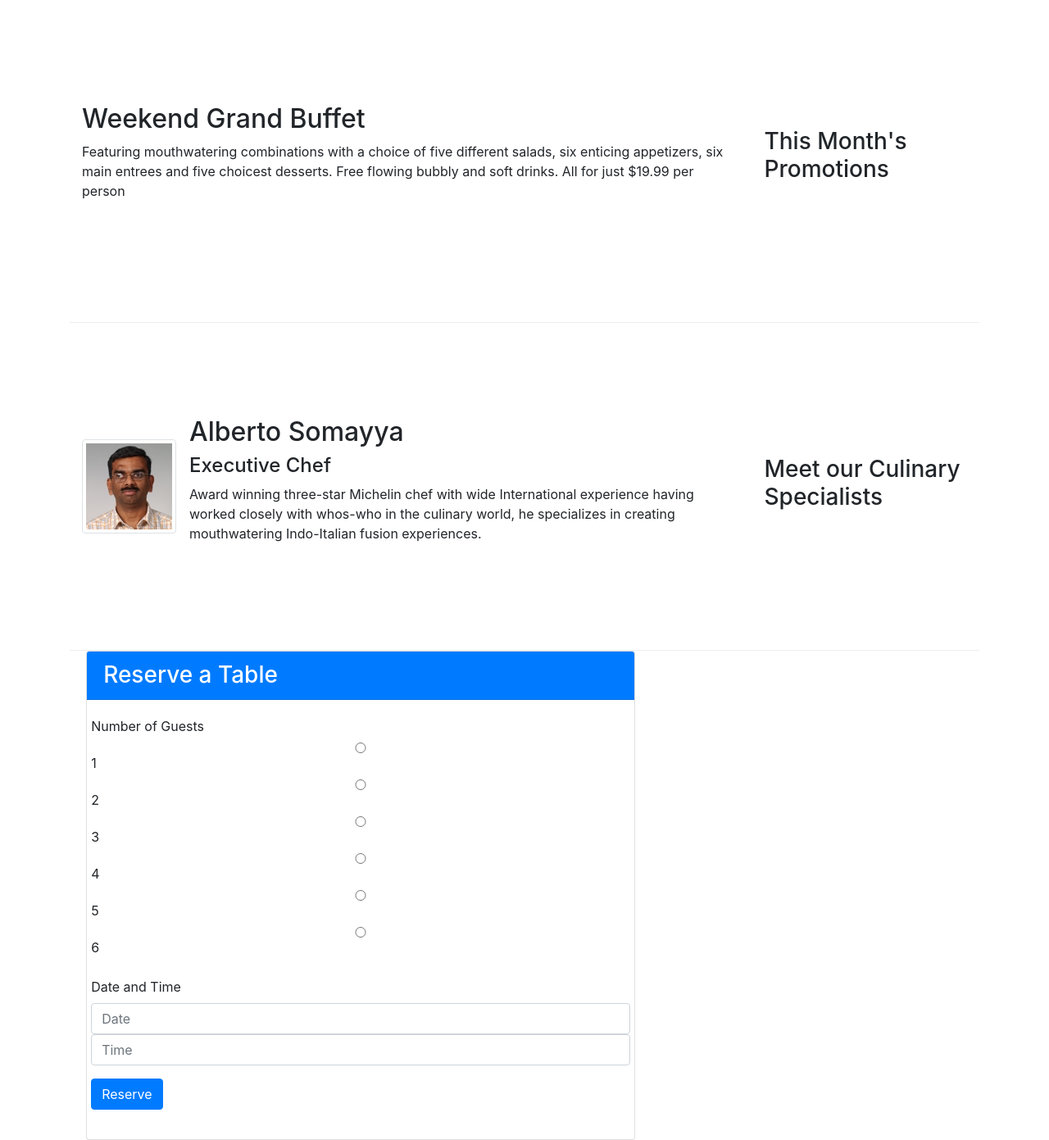
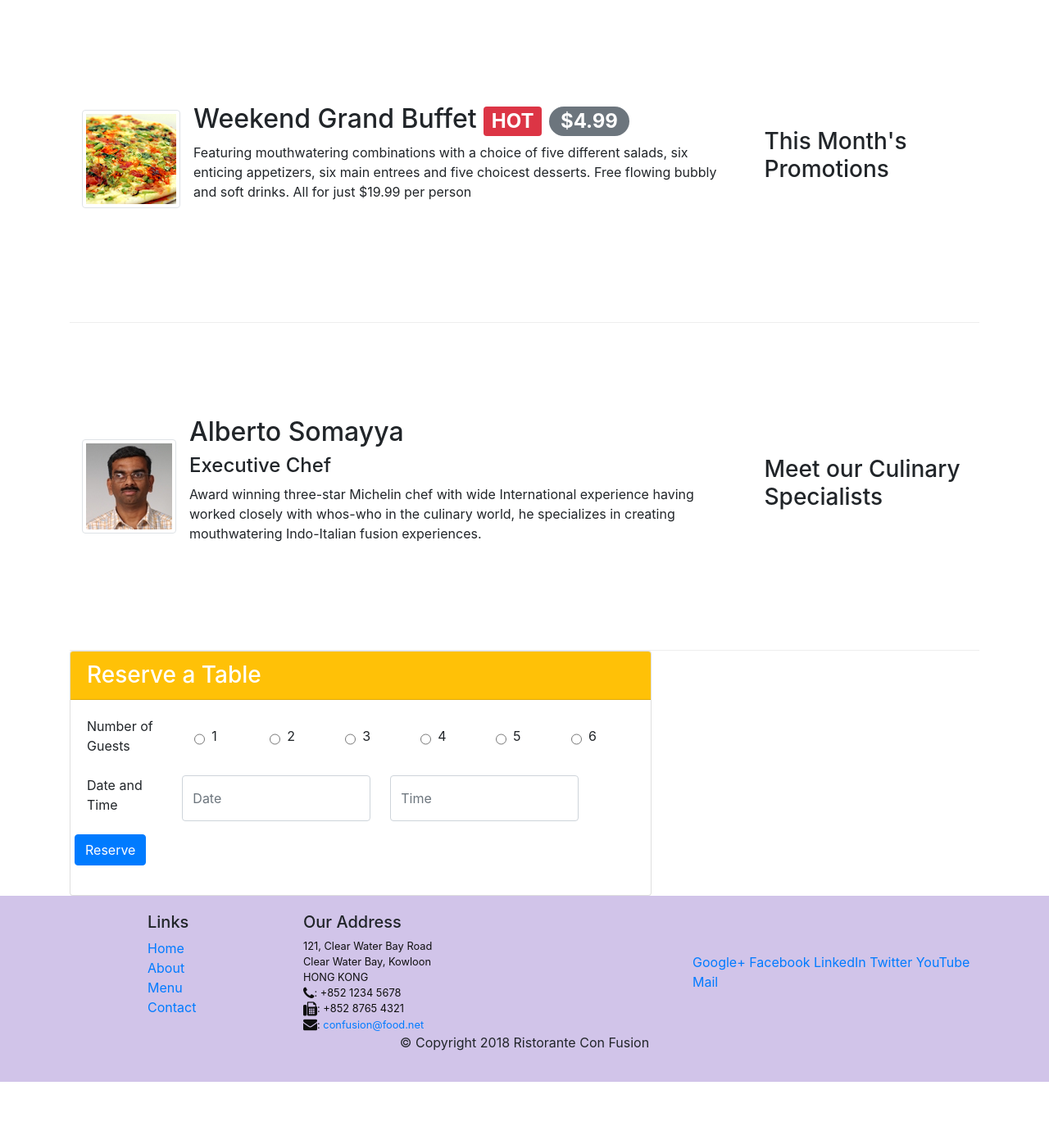
Before and after one commit to Smilesli/Bootstrap4, a website: page index.html in a window 1280 px wide. Shown: the part 740-2131 px from the top of the page at 82% size. After the commit the page ends 2060 px from the top, so only its background shows below. Drawn offline with nearby package versions, Linux system fonts and the light colour scheme.

Commit message:
Assign2-task2-Add content

```diff
--- a/index.html
+++ b/index.html
@@ -73,8 +73,18 @@
                 <h3>This Month's Promotions</h3>
             </div>
             <div class="col col-sm order-sm-first col-md">
-                <h2>Weekend Grand Buffet</h2>
-                <p>Featuring mouthwatering combinations with a choice of five different salads, six enticing appetizers, six main entrees and five choicest desserts. Free flowing bubbly and soft drinks. All for just $19.99 per person </p>
+                <div class="media">
+                    <img class="d-flex mr-3 img-thumbnail align-self-center"
+                            src="img/uthappizza.png" alt="Uthappizza">
+                    <div class="media-body">
+                        <h2 class="mt-0">
+                            Weekend Grand Buffet
+                            <span class="badge badge-danger">HOT</span>
+                            <span class="badge badge-pill badge-secondary">$4.99</span>
+                        </h2>
+                        <p class="d-none d-sm-block">Featuring mouthwatering combinations with a choice of five different salads, six enticing appetizers, six main entrees and five choicest desserts. Free flowing bubbly and soft drinks. All for just $19.99 per person </p>
+                    </div>
+                </div>
             </div>
         </div>
         <div class="row row-content align-items-center">
@@ -93,32 +103,52 @@
                 </div>
             </div>
         </div>
-        <div class="row col-12 col-sm-8 justify-content-sm-center">
+        <div class="row col-12 col-sm-8 d-flex justify-content-center">
             <div class="card">
-                <h3 class="card-header bg-primary text-white">Reserve a Table</h3>
+                <h3 class="card-header bg-warning text-white">Reserve a Table</h3>
                 <div class="card-body">
                     <form>
                         <div class="form-group row">
+                            <div class="col-12 col-sm-2">
                                 <label for="guestNum" class="">Number of Guests</label>
-                            <input type="radio"class="form-control" id="1" name="1">
+                            </div>
+                            <div class="col-12 col-sm-10 d-flex flex-row align-items-center">
+                                <div class="col-sm-2 d-flex flex-row">
+                                    <input type="radio"class="mr-2" id="1" name="1">
                                     <label for="1" class="">1</label>
-                            <input type="radio"class="form-control" id="2" name="2">
-                            <label for="2" class="">2</label>
-                            <input type="radio"class="form-control" id="3" name="3">
+                                </div>
+                                <div class="col-sm-2 d-flex flex-row">
+                                    <input type="radio"class="mr-2" id="2" name="2">
+                                    <label for="12" class="">2</label>
+                                </div>
+                                <div class="col-sm-2 d-flex flex-row">
+                                    <input type="radio"class="mr-2" id="3" name="3">
                                     <label for="3" class="">3</label>
-                            <input type="radio"class="form-control" id="4" name="4">
+                                </div>
+                                <div class="col-sm-2 d-flex flex-row">
+                                    <input type="radio"class="mr-2" id="4" name="4">
                                     <label for="4" class="">4</label>
-                            <input type="radio"class="form-control" id="5" name="5">
+                                </div>
+                                <div class="col-sm-2 d-flex flex-row">
+                                    <input type="radio"class="mr-2" id="5" name="5">
                                     <label for="5" class="">5</label>
-                            <input type="radio"class="form-control" id="6" name="6">
+                                </div>
+                                <div class="col-sm-2 d-flex flex-row">
+                                    <input type="radio"class="mr-2" id="6" name="6">
                                     <label for="6" class="">6</label>
                                 </div>
-                        <div class="form-group row">
-                            <label for="dateTime" class="">Date and Time</label>
-                            <input type="text" class="form-control" id="date" name="date" placeholder="Date">
-                            <input type="text" class="form-control" id="time" name="time" placeholder="Time">
+                            </div>
                         </div>
                         <div class="form-group row">
+                            <div  class="col-12 col-sm-2">
+                                <label for="dateTime">Date and Time</label>
+                            </div>
+                            <div  class="col-12 col-sm-10 d-flex flex-row">
+                                <input type="text" class="form-control col-5 col-sm-5 mr-4" id="date" name="date" placeholder="Date">
+                                <input type="text" class="form-control col-5 col-sm-5" id="time" name="time" placeholder="Time">
+                            </div>
+                        </div>
+                        <div class="form-group row off-start-1">
                             <Button type="submit" class="btn btn-primary">Reserve</Button>
                         </div>
                     </form>
```
Lines whose indentation alone changed are shown as unchanged.
